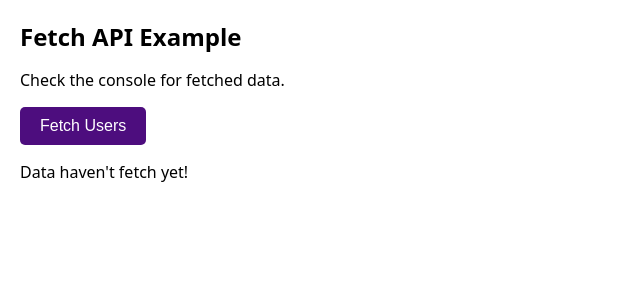
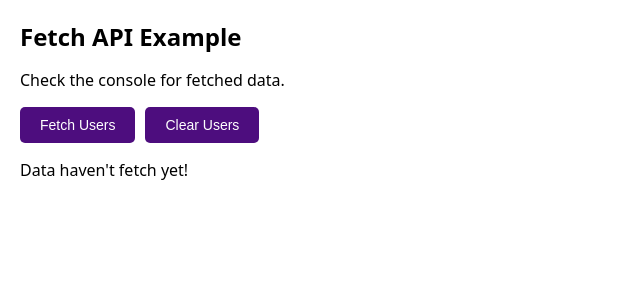
Before and after one commit to KevinHein-KSH/http-assets, a React (Vite) app: page / in a window 1280 px wide. Shown: the top 300 px of the page, without its empty margins (0-640 px from the left). Built offline with nearby package versions, Linux system fonts and the light colour scheme.

Commit message:
added clear user btn

```diff
--- a/src/components/Fetch_API/fetchCall.tsx
+++ b/src/components/Fetch_API/fetchCall.tsx
@@ -68,6 +68,15 @@ export default function FetchData() {
       >
         {loading ? "Loading..." : "Fetch Users"}
       </button>
+      <button
+        onClick={() => {
+          setUsers([]);
+          setError(null);
+        }}
+        disabled={loading || users.length === 0}
+      >
+        Clear Users
+      </button>
 
        {/* error handling messages */}
       {error && <p role="alert">Error: {error}</p>}
--- a/src/style.css
+++ b/src/style.css
@@ -14,8 +14,9 @@ button {
     padding: 10px 20px;
     border-radius: 5px;
     cursor: pointer;
-    font-size: 16px;
+    font-size: 14px;
+    margin-right: 10px;
 }
 button:hover {
-    background-color: #5e0ea1;
+   background-color: #5e0ea1;
 }
```
